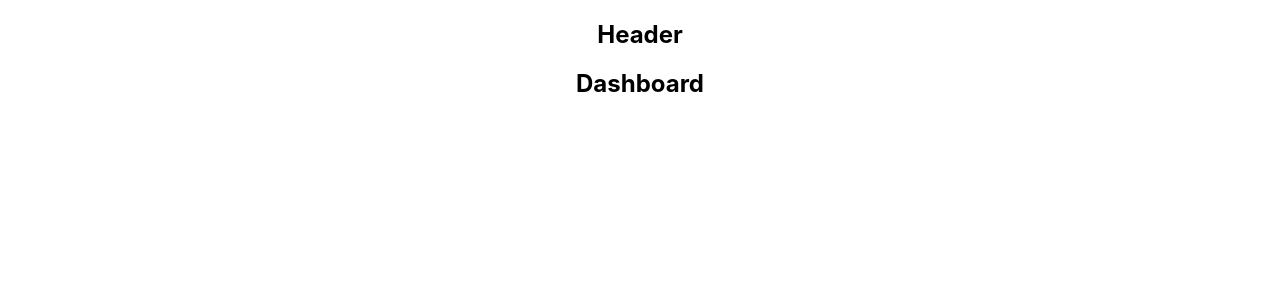
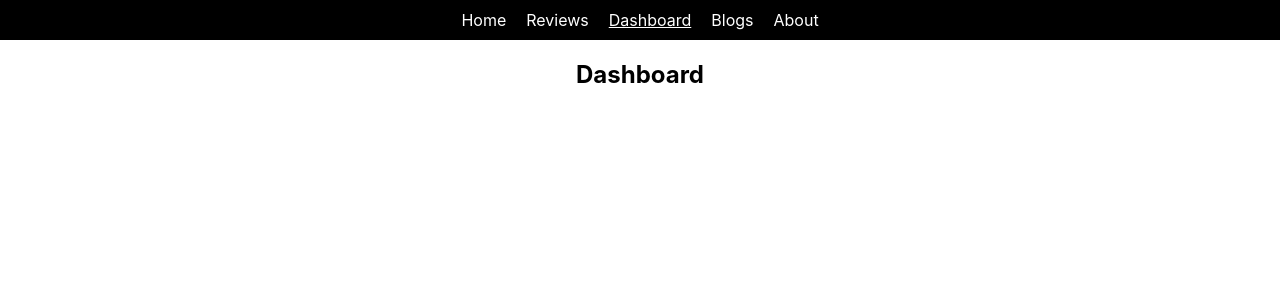
Before and after one commit to hasanabill/mac-studio, a React (Create React App) app: page /dashboard in a window 1280 px wide. Shown: the top 300 px of the page. Built offline with nearby package versions, Linux system fonts and the light colour scheme.

Commit message:
Navbar added with custom link

```diff
--- a/src/App.css
+++ b/src/App.css
@@ -1,38 +1,3 @@
 .App {
   text-align: center;
 }
-
-.App-logo {
-  height: 40vmin;
-  pointer-events: none;
-}
-
-@media (prefers-reduced-motion: no-preference) {
-  .App-logo {
-    animation: App-logo-spin infinite 20s linear;
-  }
-}
-
-.App-header {
-  background-color: #282c34;
-  min-height: 100vh;
-  display: flex;
-  flex-direction: column;
-  align-items: center;
-  justify-content: center;
-  font-size: calc(10px + 2vmin);
-  color: white;
-}
-
-.App-link {
-  color: #61dafb;
-}
-
-@keyframes App-logo-spin {
-  from {
-    transform: rotate(0deg);
-  }
-  to {
-    transform: rotate(360deg);
-  }
-}
--- /dev/null
+++ b/src/Components/CustomLink/CustomLink.js
@@ -0,0 +1,22 @@
+import React from 'react';
+import { Link, useMatch, useResolvedPath } from 'react-router-dom';
+
+function CustomLink({ children, to, ...props }) {
+    let resolved = useResolvedPath(to);
+    let match = useMatch({ path: resolved.pathname, end: true });
+
+    return (
+        <div>
+            <Link
+                style={{ textDecoration: match ? "underline" : "none" }}
+                to={to}
+                {...props}
+            >
+                {children}
+            </Link>
+            {match && ""}
+        </div>
+    );
+}
+
+export default CustomLink;
--- /dev/null
+++ b/src/Components/Header/Header.css
@@ -0,0 +1,12 @@
+.nav {
+    background-color: black;
+    padding: 10px 0;
+    display: flex;
+    justify-content: center;
+}
+
+.nav a {
+    text-decoration: none;
+    color: rgb(255, 255, 255);
+    padding: 5px 10px;
+}
--- a/src/Components/Header/Header.js
+++ b/src/Components/Header/Header.js
@@ -1,9 +1,15 @@
 import React from 'react';
+import CustomLink from '../CustomLink/CustomLink';
+import './Header.css'
 
 const Header = () => {
     return (
-        <div>
-            <h2>Header</h2>
+        <div className='nav'>
+            <CustomLink to='/home'>Home</CustomLink>
+            <CustomLink to='/reviews'>Reviews</CustomLink>
+            <CustomLink to='/dashboard'>Dashboard</CustomLink>
+            <CustomLink to='/blogs'>Blogs</CustomLink>
+            <CustomLink to='/about'>About</CustomLink>
         </div>
     );
 };
```
Also changed, not shown: 1 other file (tests, documents, lock files or other folders).
